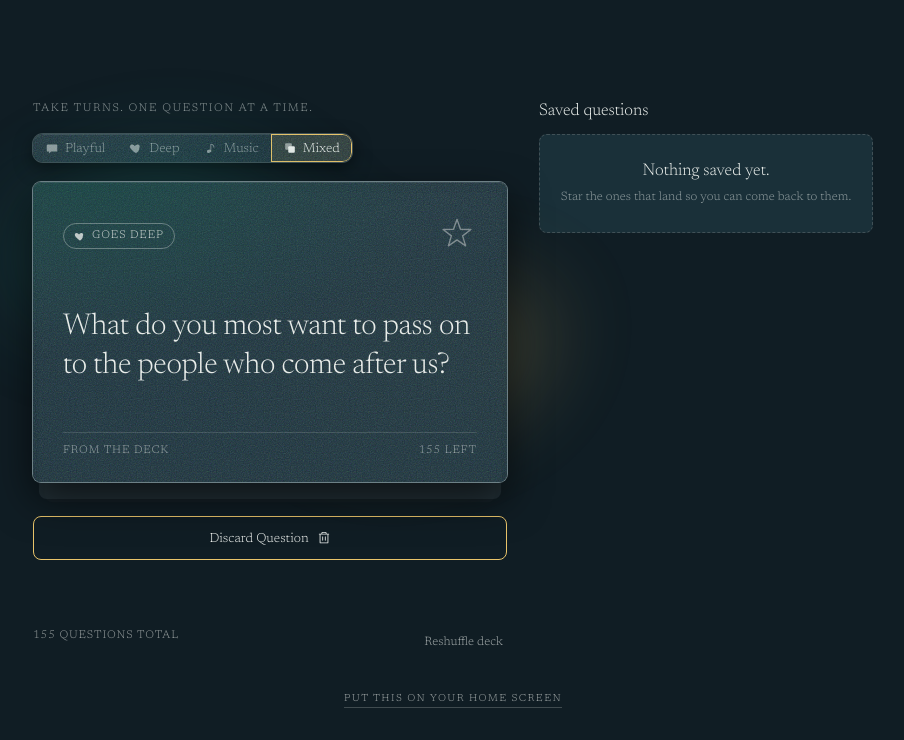
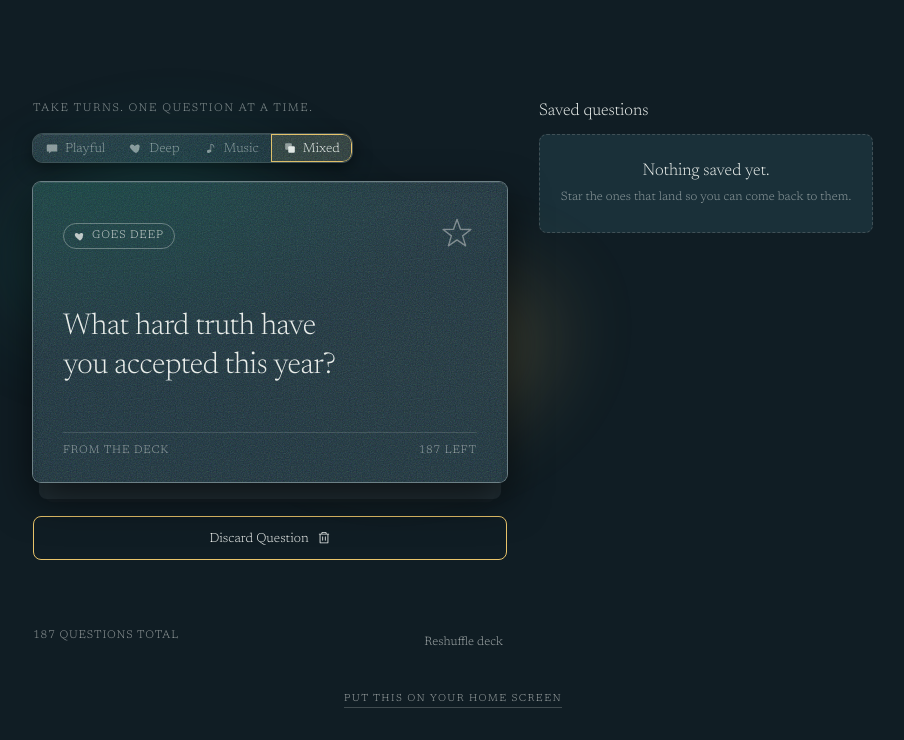
Before and after one commit to sdiasuez11/question-deck, a plain HTML site: page index.html in a window 1280 px wide. Shown: the whole page, without its empty margins (187-1091 px from the left). Drawn offline with Linux system fonts and the light colour scheme.

Commit message:
add 32 new questions: 16 playful, 16 deep, matching existing music-tag ratio

```diff
--- a/index.html
+++ b/index.html
@@ -350,6 +350,18 @@ const RAW = [
 ["If we won a modest amount of money tomorrow, what's the first thing we do with it?","playful"],
 ["What's a skill of mine you'd steal if you could?","playful"],
 ["What's the strangest job you'd actually be good at?","playful"],
+["If you could instantly swap wardrobes with me for a day, what's the first thing you'd wear?","playful"],
+["What's a rule from your childhood house you still follow without thinking about it?","playful"],
+["If we adopted a pet that matched our personalities as a couple, what would it be?","playful"],
+["What's the worst haircut you ever had, and do any photos survive?","playful"],
+["If you had to teach a class on one useless skill you're great at, what's the subject?","playful"],
+["What's a food combination you love that everyone else finds disturbing?","playful"],
+["If we swapped closets for a week, whose stuff would you actually wear?","playful"],
+["What's a weirdly specific thing you're an expert on?","playful"],
+["If you had a theme park built entirely around your personality, what's the star ride?","playful"],
+["What's the last thing you Googled at 2am?","playful"],
+["If we could only communicate in movie quotes for a day, which movie are we quoting?","playful"],
+["What's a childhood snack you'd still fight someone over?","playful"],
 ["What song would you put on to get me dancing in the kitchen?","playful","music"],
 ["What's the first album you bought with your own money?","playful","music"],
 ["What song do you know every word to that you'd rather not admit?","playful","music"],
@@ -370,6 +382,10 @@ const RAW = [
 ["What's a song you'd never skip, no matter how many times it comes around?","playful","music"],
 ["What do you put on when you want the whole house to feel good?","playful","music"],
 ["What artist did you find on your own and feel weirdly possessive about?","playful","music"],
+["What's a song that instantly makes you forgive me, even mid-argument?","playful","music"],
+["If you had to pick the walkout song for every room you enter, what's playing?","playful","music"],
+["What's a guilty pleasure song you'd deny knowing the words to?","playful","music"],
+["What song from a movie soundtrack do you secretly think is better than the movie?","playful","music"],
 ["What's a dream you quietly set aside that you'd like to pick back up?","deep"],
 ["What does feeling loved actually look like on an ordinary Tuesday?","deep"],
 ["What are you proud of that nobody ever congratulated you for?","deep"],
@@ -435,11 +451,27 @@ const RAW = [
 ["What would you want said about our marriage by someone who watched it closely?","deep"],
 ["What's a decision we made together that you'd make again without hesitating?","deep"],
 ["What do you think I'm avoiding?","deep"],
+["What's something you needed to hear as a kid that nobody said to you?","deep"],
+["When do you feel most unnecessary, and what would change that?","deep"],
+["What's a habit of mine that quietly makes your life easier?","deep"],
+["What do you wish your younger self had known about love?","deep"],
+["What's a limit you've learned to respect in yourself this year?","deep"],
+["When did you last feel truly understood by someone outside us?","deep"],
+["What's a way I've shown up for you that you never actually thanked me for?","deep"],
+["What do you think we take for granted about each other?","deep"],
+["What's something you're grieving that isn't a death?","deep"],
+["What would you want to redo if we could relive our wedding day?","deep"],
+["What's a fear about getting older that you haven't said out loud?","deep"],
+["What does it look like when you're actually asking for help versus pretending you don't need it?","deep"],
 ["What song takes you straight back to a specific person or year?","deep","music"],
 ["What music do you reach for when you're low, and does it lift you or just keep you company?","deep","music"],
 ["What song do you want played at your funeral, and what should everyone be doing while it plays?","deep","music"],
 ["What's a piece of music that made you feel something you couldn't name?","deep","music"],
-["What did music mean to you as a teenager that it doesn't mean now?","deep","music"]
+["What did music mean to you as a teenager that it doesn't mean now?","deep","music"],
+["What song would you play to explain how you're feeling right now, if words weren't an option?","deep","music"],
+["What's a song that changed how you saw your own life the first time you really heard it?","deep","music"],
+["What music was playing during a moment you'd like to relive exactly as it was?","deep","music"],
+["What song do you think tells the truth about us, even the parts we don't say out loud?","deep","music"]
 ];
 
 const BASE = RAW.map((r, i) => ({ id: "b" + i, text: r[0], vibe: r[1], topic: r[2] || null }));
```
